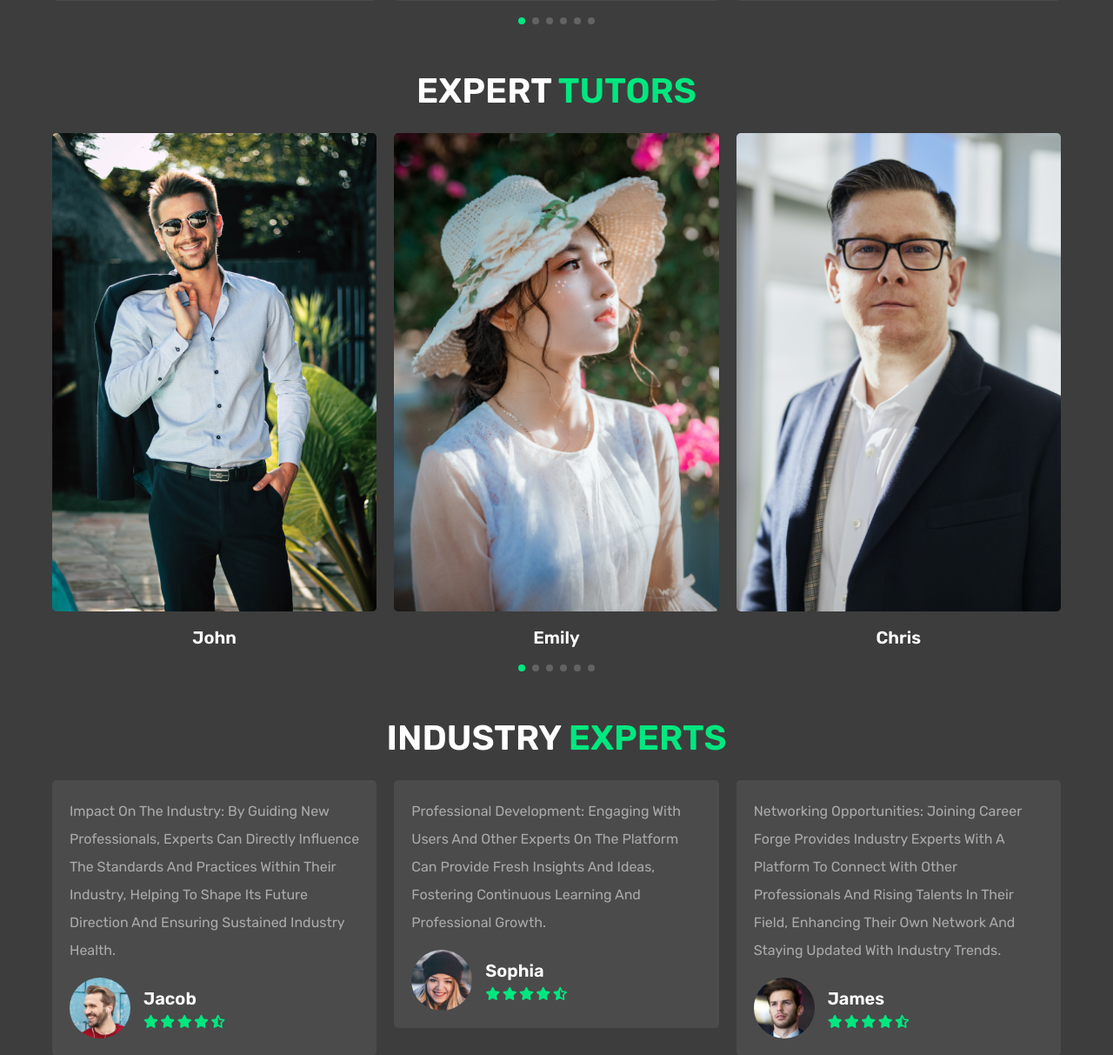
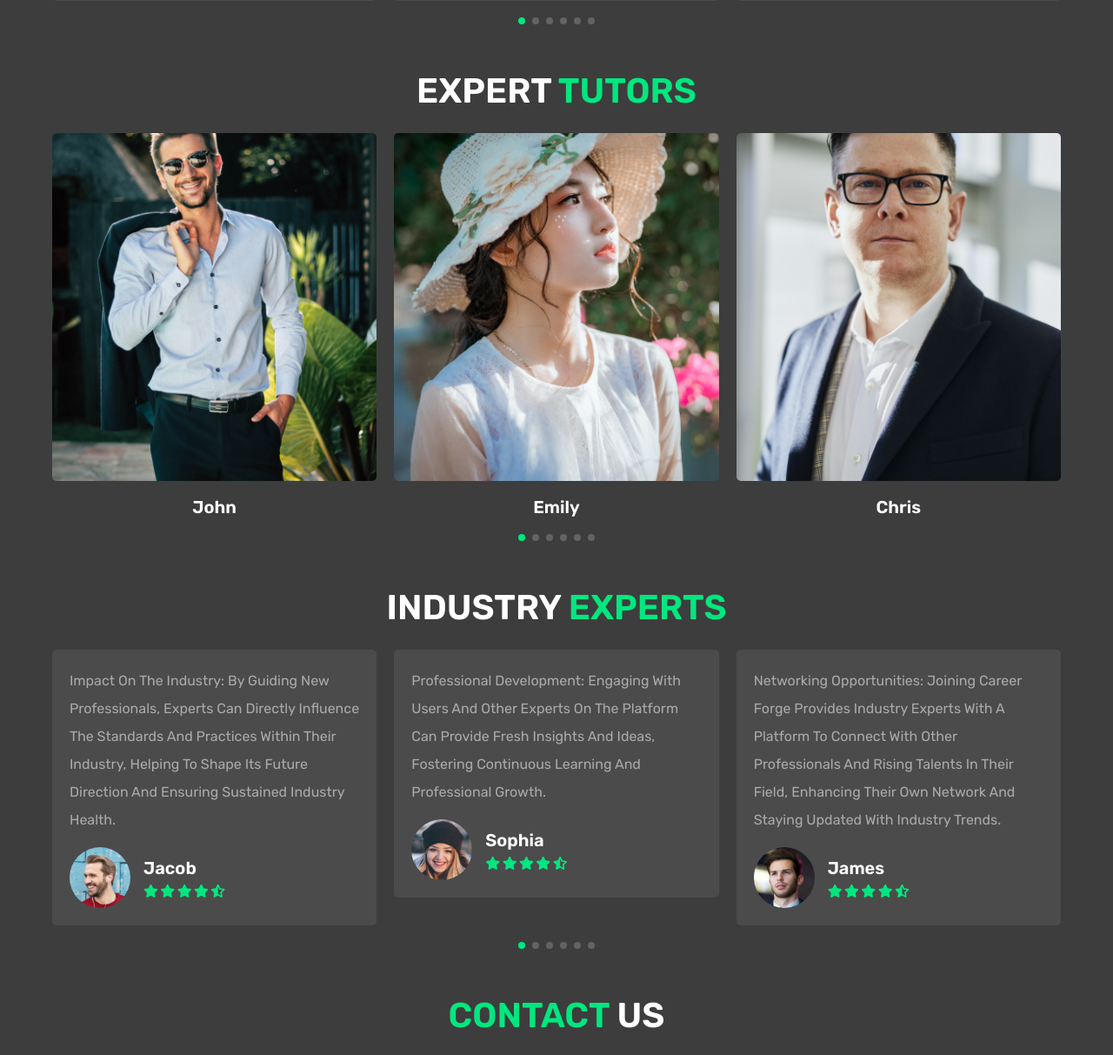
Before and after one commit to sathwikram1607/careerforge, a PHP site: page / in a window 1280 px wide. Shown: the part 1923-3136 px from the top of the page at 87% size. Run offline with PHP 8.4, Linux system fonts and the light colour scheme; some libraries are stand-ins or nearby versions.

Commit message:
Update style.css

```diff
--- a/style.css
+++ b/style.css
@@ -261,7 +261,7 @@ section{
 }
 
 .teachers .slide img{
-   height: 55rem;
+   height: 40rem;
    width: 100%;
    object-fit: cover;
    border-radius: .5rem;
```
